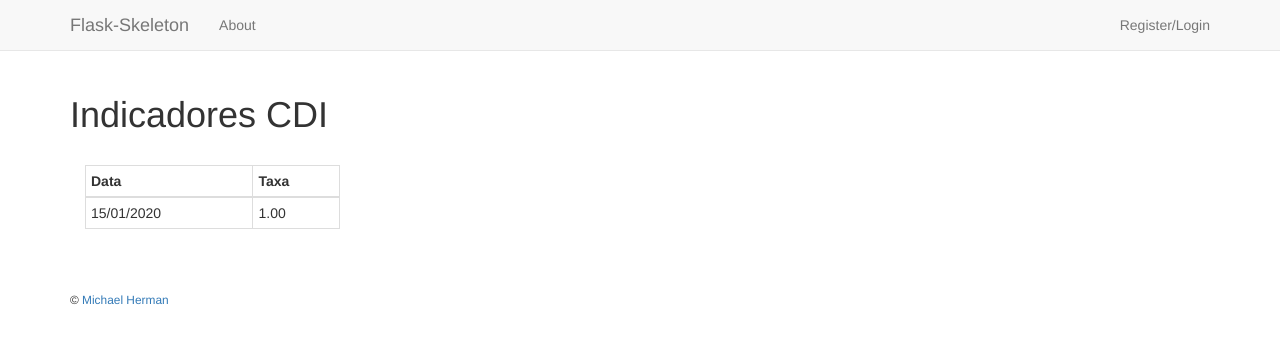
After one commit to royopa/financial-site, a Flask app: page /cdi/list in a window 1280 px wide. The commit adds this page. Shown: the top 344 px of the page. Run offline with Flask 2, Linux system fonts and the light colour scheme; tables that the repository leaves empty hold one stand-in row (values such as "Sample post"); parts of the project's set-up code (start-up, migrations or seed data) failed here and were passed over; some libraries are stand-ins or nearby versions; some web fonts are replaced.

Commit message:
alterada listagem cdi

```diff
--- /dev/null
+++ b/project/client/templates/cdi/list.html
@@ -0,0 +1,30 @@
+{% extends '_base.html' %}
+
+{% block content %}
+
+  <header class="content-header">
+    <h1>Indicadores CDI</h1>
+  </header>
+
+  <br>
+
+  <div class="col-lg-3 col-sm-3">
+    <table border="1" class="table table-hover table-bordered table-condensed">
+      <thead>
+        <tr>
+          <th>Data</th>
+          <th>Taxa</th>
+        </tr>
+      </thead>
+      <tbody>
+      {% for cdi in list %}
+        <tr>
+          <td>{{ cdi.data.strftime('%d/%m/%Y') }}</td>
+          <td>{{ '{0:0.2f}'.format(cdi.taxa) }}</td>
+        </tr>
+      {% endfor %}
+      </tbody>
+    </table>
+  </div>
+
+{% endblock content %}
--- a/project/client/templates/header.html
+++ b/project/client/templates/header.html
@@ -18,6 +18,7 @@
           <li><a href="{{ url_for('main.about') }}">About</a></li>
           {% if current_user.is_authenticated %}
            <li><a href="{{ url_for('user.members') }}">Members</a></li>
+           <li><a href="{{ url_for('cdi.list') }}">CDI</a></li>
            <li><a href="{{ url_for('cdi.load') }}">Importar CDI</a></li>
           {% endif %}
         </ul>
--- a/project/server/cdi/views.py
+++ b/project/server/cdi/views.py
@@ -9,7 +9,7 @@ from flask import render_template, Blueprint, url_for, \
     redirect, flash, request
 
 from project.server import bcrypt, db
-from project.server.models import Cdi
+from project.server.models import Cdi, User
 
 import csv
 import datetime
@@ -47,3 +47,11 @@ def load():
         db.session.commit()
 
     return render_template('cdi/loaded.html', cdi=reader)
+
+
+@cdi_blueprint.route('/cdi/list', methods=['GET', 'POST'])
+def list():
+    list = Cdi.query.order_by(Cdi.data).all()
+    list.reverse()
+
+    return render_template('cdi/list.html', list=list)
```
